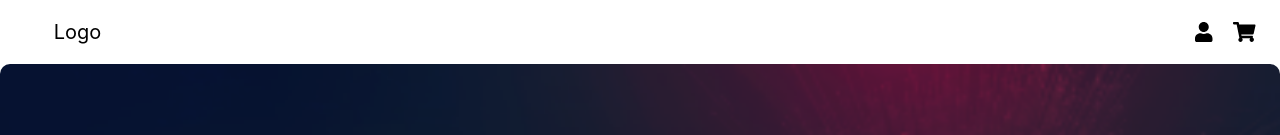
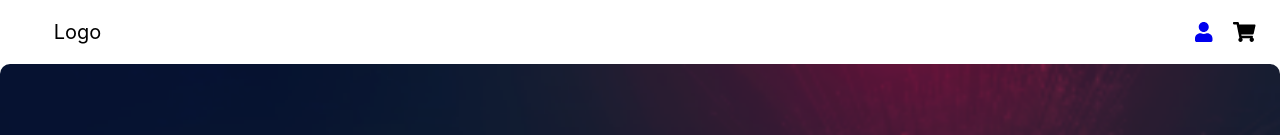
Before and after one commit to t-shirt-shop/t-shirt-shop, a React (Create React App) app in the folder front_end/tshirts/: page / in a window 1280 px wide. Shown: the top 135 px of the page. Built offline with nearby package versions, Linux system fonts and the light colour scheme.

Commit message:
nav links to sign in

```diff
--- a/front_end/tshirts/src/components/landingpage/Nav.js
+++ b/front_end/tshirts/src/components/landingpage/Nav.js
@@ -1,6 +1,7 @@
 import React from "react";
 import { FontAwesomeIcon } from "@fortawesome/react-fontawesome";
 import { faUser, faShoppingCart } from "@fortawesome/free-solid-svg-icons";
+import { NavLink } from "react-router-dom";
 
 // const Div = styled.div`
 //     display: flex;
@@ -13,7 +14,10 @@ function Nav() {
                 <p className='logo'>Logo</p>
             </div>
             <div className='icons'>
-                <div className='icon'> <FontAwesomeIcon icon={faUser} />
+                <div className='icon'>
+                    <NavLink to="/login">
+                        <FontAwesomeIcon icon={faUser} />
+                    </NavLink>
                 </div><div className='icon'> <FontAwesomeIcon icon={faShoppingCart} /> </div>
             </div>
         </div>
```
